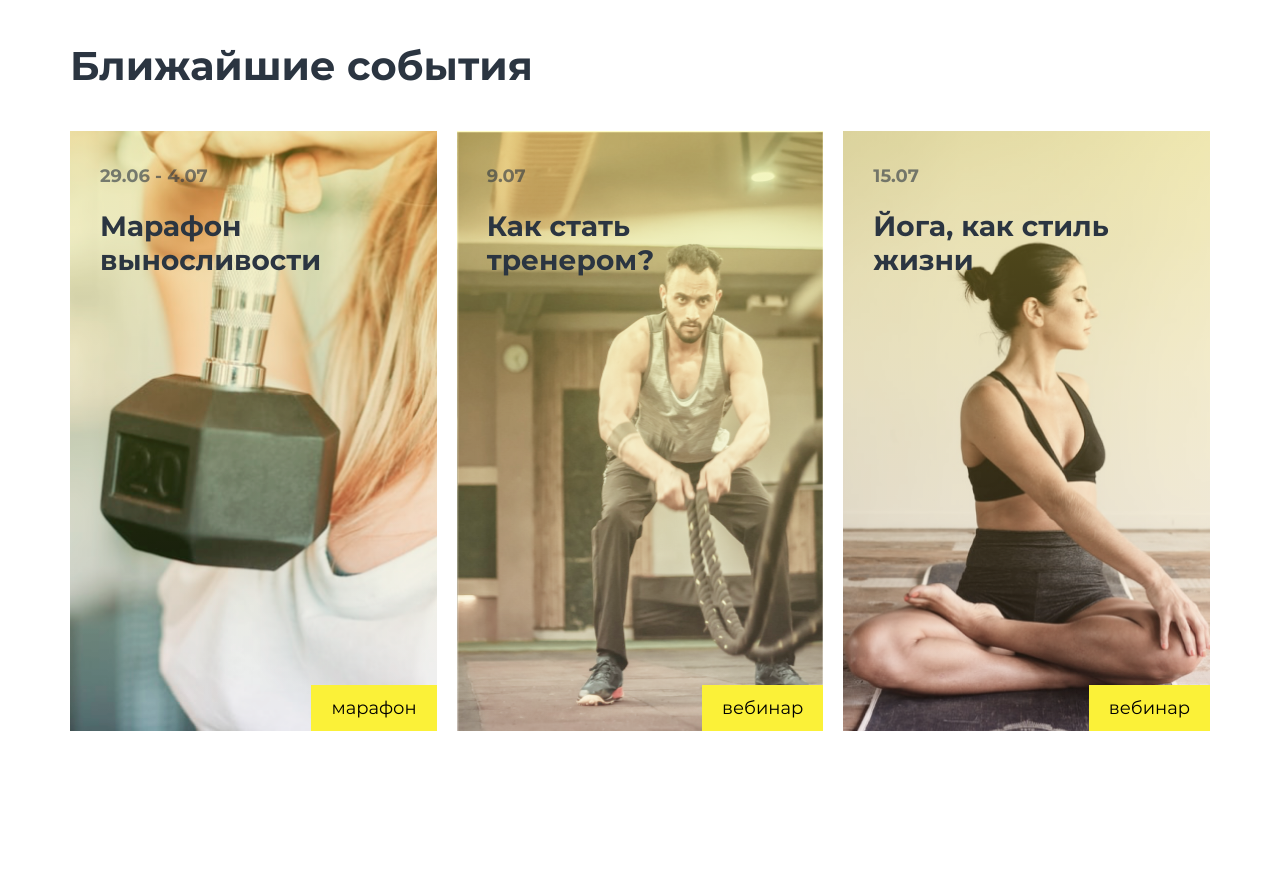
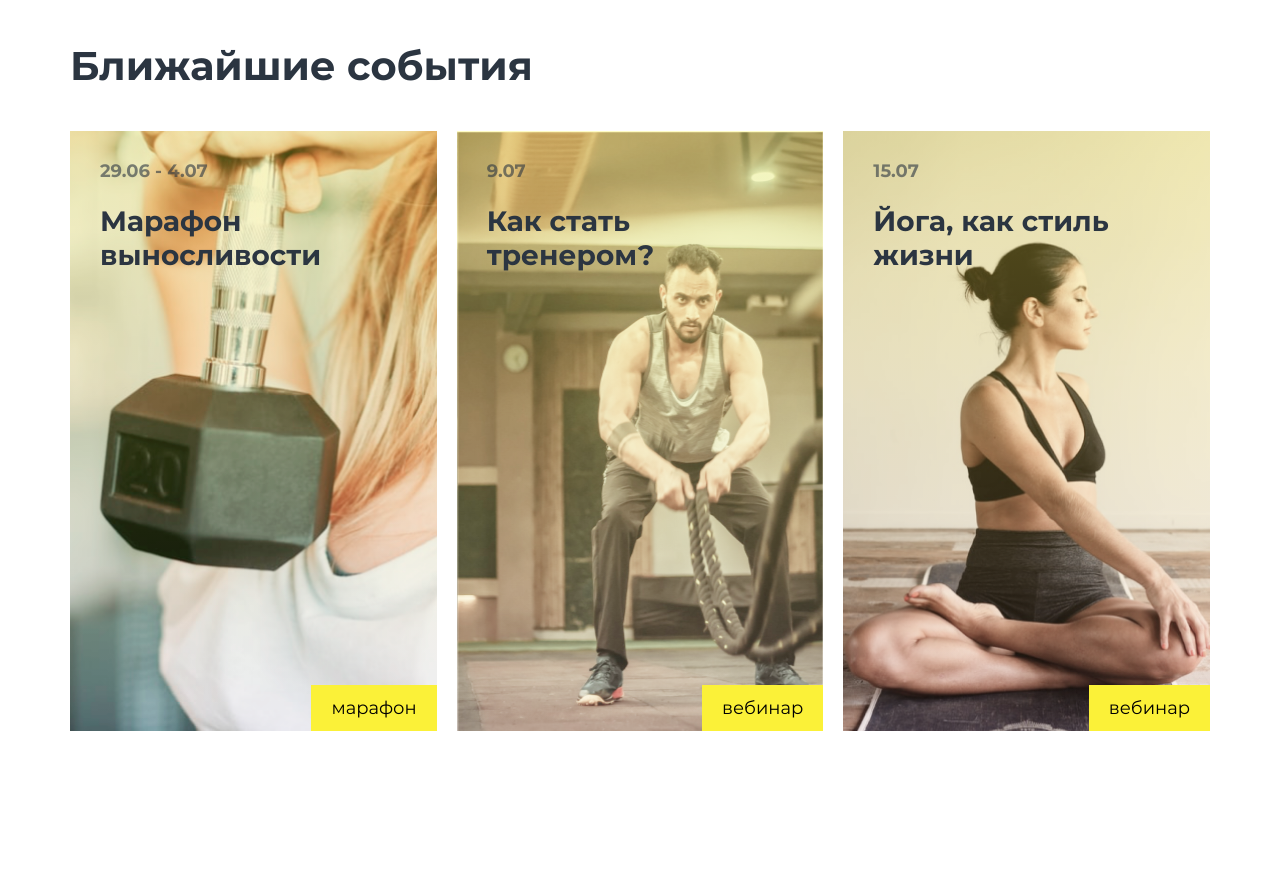
Before and after one commit to MrBIOsh/Module01_Diplom, a plain HTML site: page index.html in a window 1280 px wide. Shown: the part 1080-1966 px from the top of the page. Drawn offline with nearby package versions, Linux system fonts and the light colour scheme.

Commit message:
Add changes

```diff
--- a/css/main.css
+++ b/css/main.css
@@ -301,10 +301,17 @@ a {
     background: linear-gradient(180deg, rgba(251, 241, 56, 0.3) 0%, rgba(253, 249, 182, 0) 100%);
     width: 100%;
     height: 100%;
+    box-sizing: border-box;
+    top: 0px;
+    left: 0px;
 }
 
 .item-gradient:hover {
     background: linear-gradient(180deg, rgba(251, 241, 56, 0.6) 0%, rgba(253, 249, 182, 0) 100%);
+}
+
+.box-item-content {
+    padding: 30px;
 }
 
 .box-text > a {
@@ -348,8 +355,6 @@ a {
 .box-text {
     max-width: 260px;
     font-weight: 700;
-    padding-top: 35px;
-    padding-left: 30px;
     line-height: 1.2;
 }
 
@@ -1193,13 +1198,15 @@ input:hover {
     }
 
     .box-item {
-        height: 398px;
+        height: 100%;
+    }
+
+    .box-item-content {
+        padding: 20px;
     }
 
     .box-text {
         max-width: 162px;
-        padding-top: 20px;
-        padding-left: 26px;
     }
 
     .box-text span {
@@ -1756,10 +1763,6 @@ input:hover {
         background-position: -39px -83px;
     }
 
-    .box-text {
-        padding-left: 20px;
-    }
-
     .box-text span {
         font-size: 12px;
         margin-bottom: 12px;
--- a/index.html
+++ b/index.html
@@ -74,7 +74,7 @@
                 <h3 class="events-title" id="events">Ближайшие события</h3>
                 <div class="events-box">
                     <div class="box-item item-1"> <!--box-item item-1-->
-                        <div class="box-item item-gradient">
+                        <div class="box-item-content item-gradient">
                             <div class="box-text">
                                 <span>29.06 - 4.07</span>
                                 <p class="box-text-title">Марафон выносливости</p>
@@ -85,7 +85,7 @@
                         </div> <!--box-item item-gradient-->
                     </div>
                     <div class="box-item item-2">
-                        <div class="box-item item-gradient">
+                        <div class="box-item-content item-gradient">
                             <div class="box-text">
                                 <span>9.07</span>
                                 <p class="box-text-title">Как стать тренером?</p>
@@ -96,7 +96,7 @@
                         </div>
                     </div>
                     <div class="box-item item-3">
-                        <div class="box-item item-gradient">
+                        <div class="box-item-content item-gradient">
                             <div class="box-text">
                                 <span>15.07</span>
                                 <p class="box-text-title">Йога, как стиль жизни</p>
```
